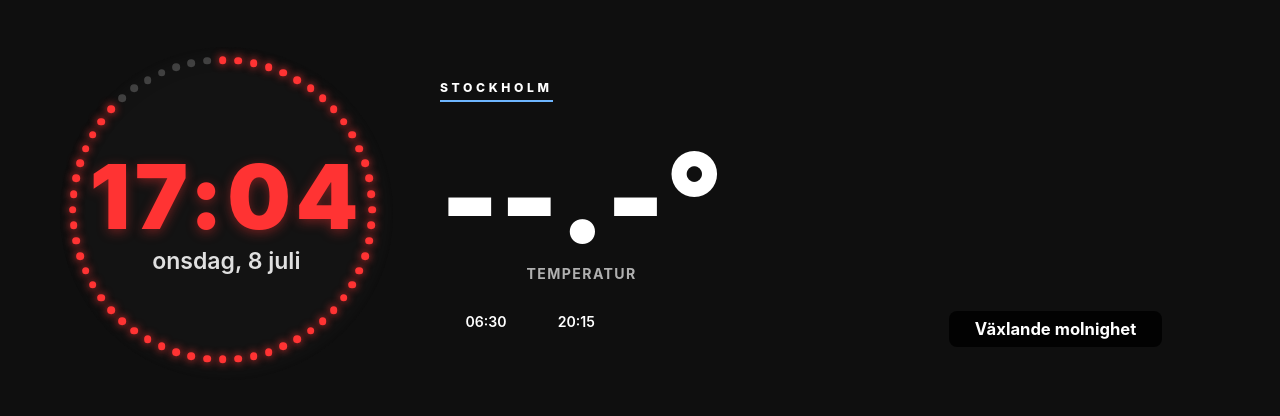
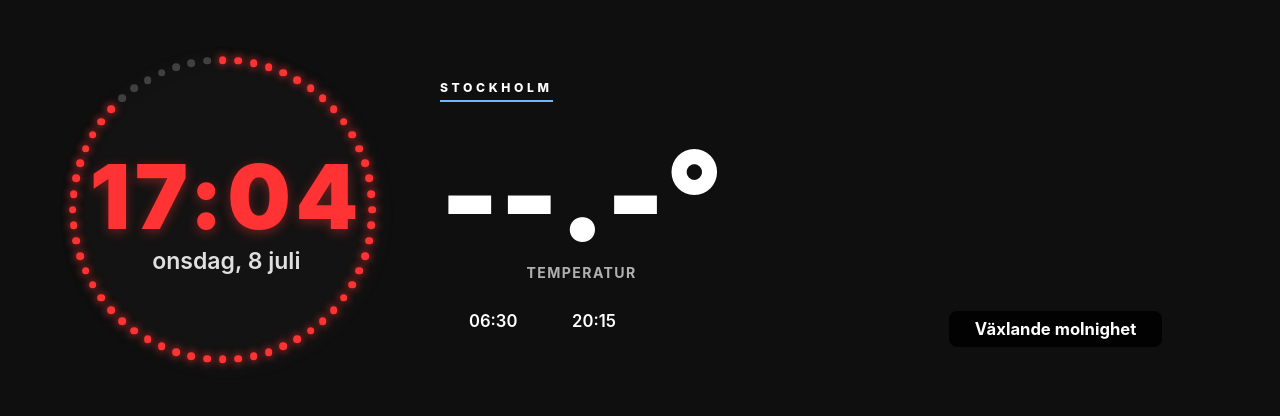
Before and after one commit to cgillinger/flask-weather, a Flask app: page / in a window 1280 px wide. Shown: the top 416 px of the page. Run offline with Flask 3, Linux system fonts and the light colour scheme; parts of the project's set-up code (start-up, migrations or seed data) failed here and were passed over; some web fonts are replaced.

Commit message:
Enlarge sunrise/sunset text and icons ~20%
Co-Authored-By: Claude Fable 5 <noreply@anthropic.com>

```diff
--- a/static/css/styles.css
+++ b/static/css/styles.css
@@ -327,13 +327,13 @@ body {
     display: flex;
     align-items: center;
     gap: clamp(0.4rem, 0.6vw, 0.7rem);
-    font-size: clamp(0.8rem, 1.1vw, 1.3rem);
+    font-size: clamp(0.95rem, 1.3vw, 1.55rem);
     font-weight: 600;
     color: var(--text-primary);
 }
 
 .sun-icon {
-    font-size: clamp(1.3rem, 1.8vw, 2.2rem);
+    font-size: clamp(1.55rem, 2.15vw, 2.65rem);
 }
 
 /* ========== ICON UNIT ========== */
```
Also changed, not shown: CHANGELOG.md, 1 other file.
